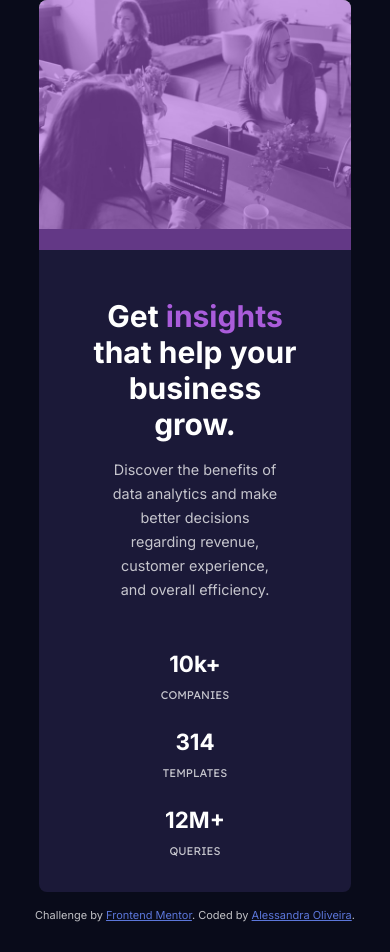
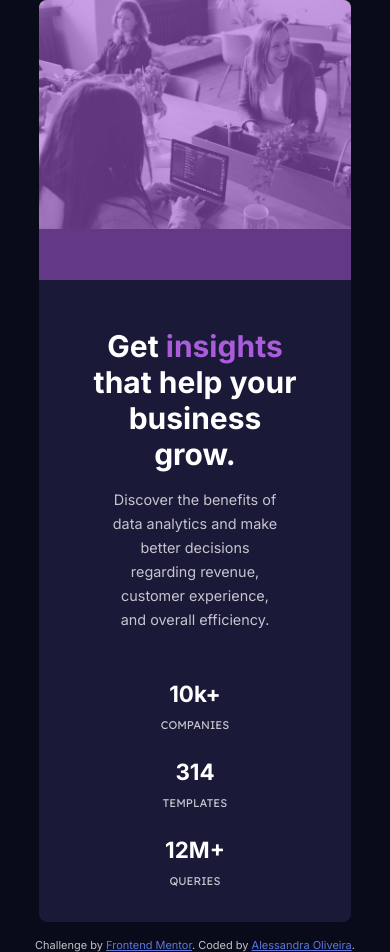
Before and after one commit to itsale-o/stats-preview-card, a plain HTML site: page index.html in a window 390 px wide. Before the commit the page ends 922 px from the top, so only its background shows below. Drawn offline with Linux system fonts and the light colour scheme.

Commit message:
Add files via upload

```diff
--- a/style.css
+++ b/style.css
@@ -143,14 +143,14 @@ body{
         background-repeat: no-repeat;
         border-radius: 8px 8px 0 0;
         width: 80%;
-        height: 250px;
+        height: 280px;
         position: relative;
     }
 
     .overlay{
         position: absolute;
         width: 100%;
-        height: 100%;
+        height: 280px;
         top: 0;
         left: 0;
         bottom: 0;
```
